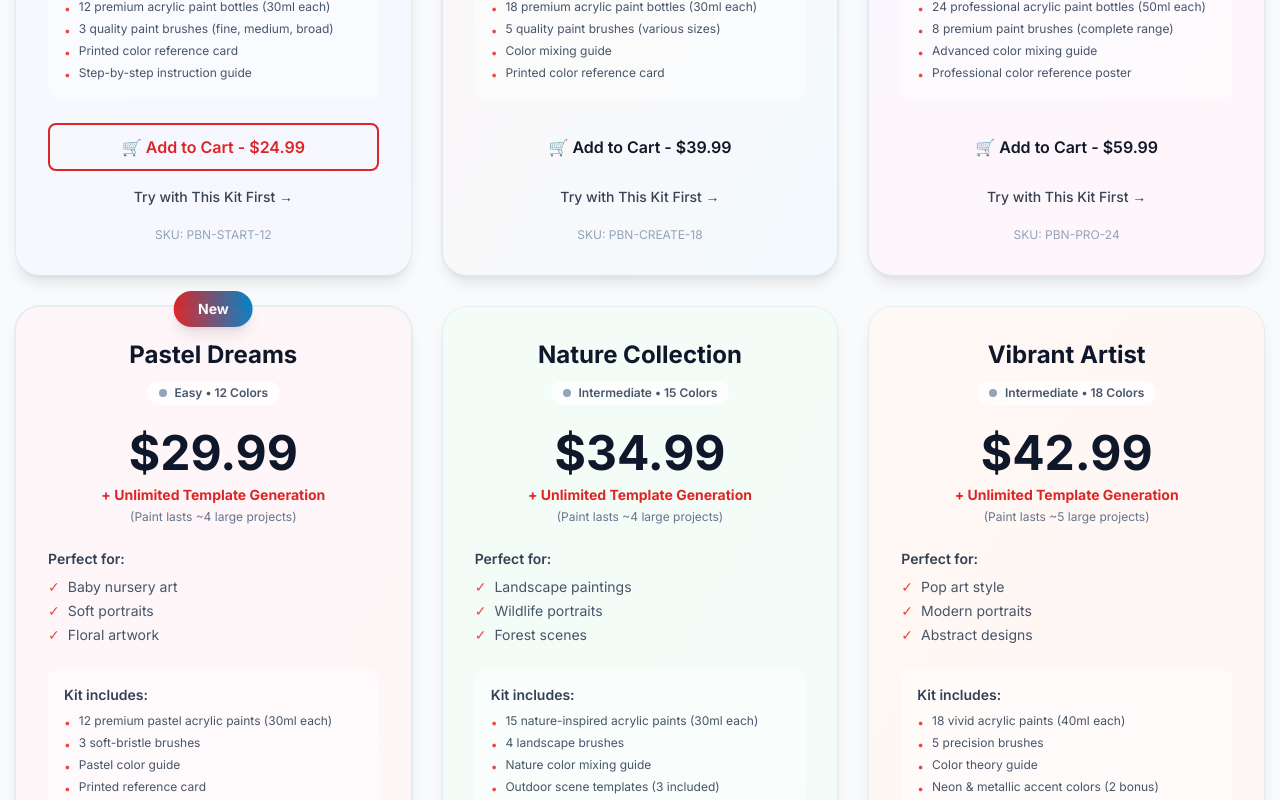
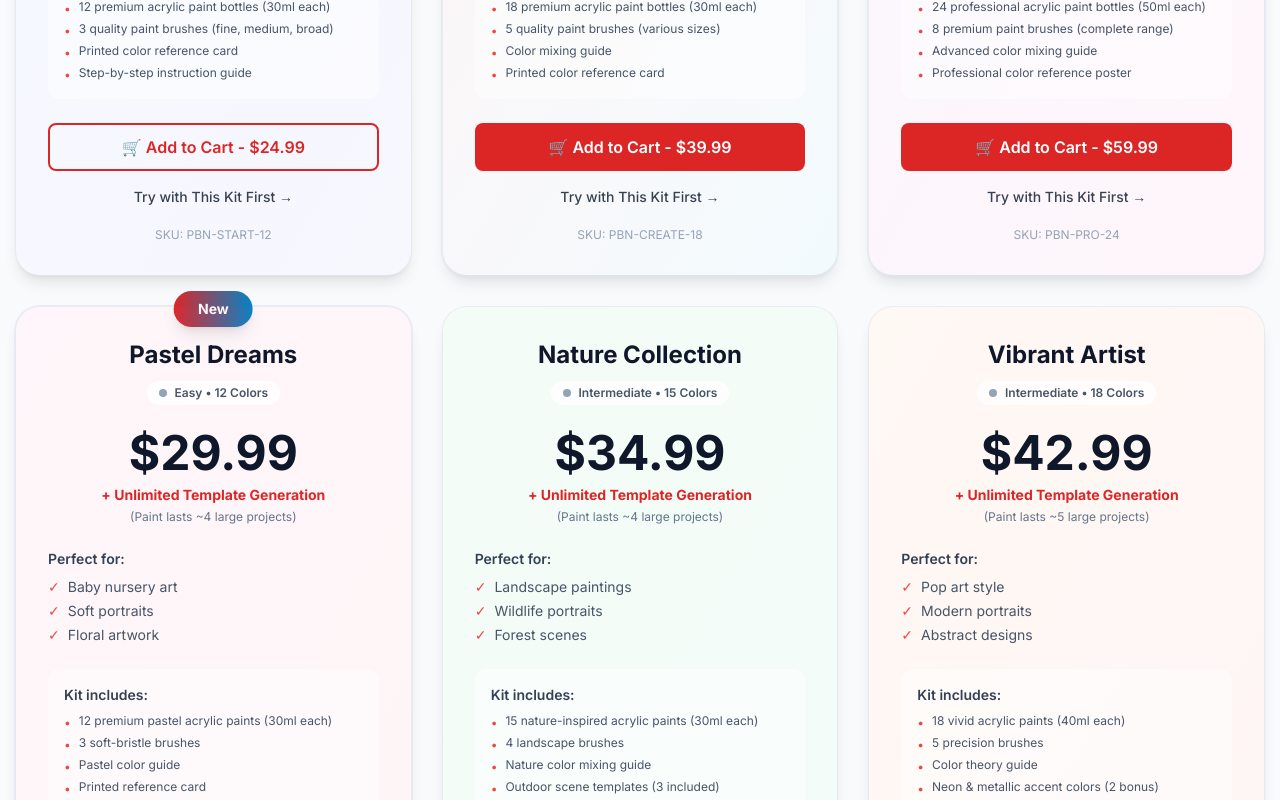
Before and after one commit to KHALIL-snoussi/mine, a Next.js app in the folder webapp/frontend/: page /shop in a window 1280 px wide. Shown: the part 1800-2600 px from the top of the page. Built offline with nearby package versions, Linux system fonts and the light colour scheme.

Commit message:
fix: Change Button variant from 'default' to 'primary' in shop page
- Button component only accepts: primary, secondary, outline, ghost, danger
- Fixes TypeScript compilation error

```diff
--- a/webapp/frontend/app/shop/page.tsx
+++ b/webapp/frontend/app/shop/page.tsx
@@ -386,7 +386,7 @@ export default function ShopPage() {
                     <Button
                       onClick={() => addToCart(kit)}
                       className="w-full h-12 text-base font-semibold"
-                      variant={kit.badge ? 'default' : 'outline'}
+                      variant={kit.badge ? 'primary' : 'outline'}
                       disabled={addedKit === kit.id}
                     >
                       {addedKit === kit.id ? (
```
